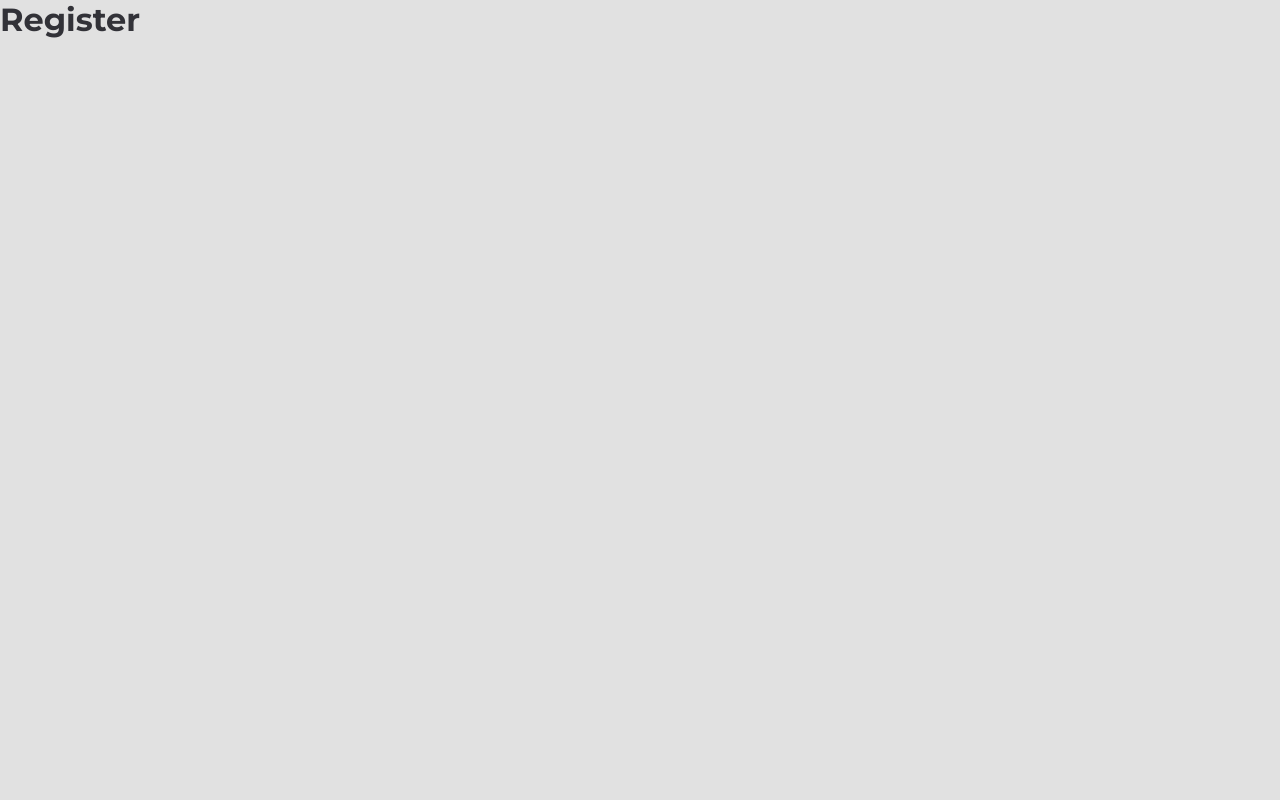
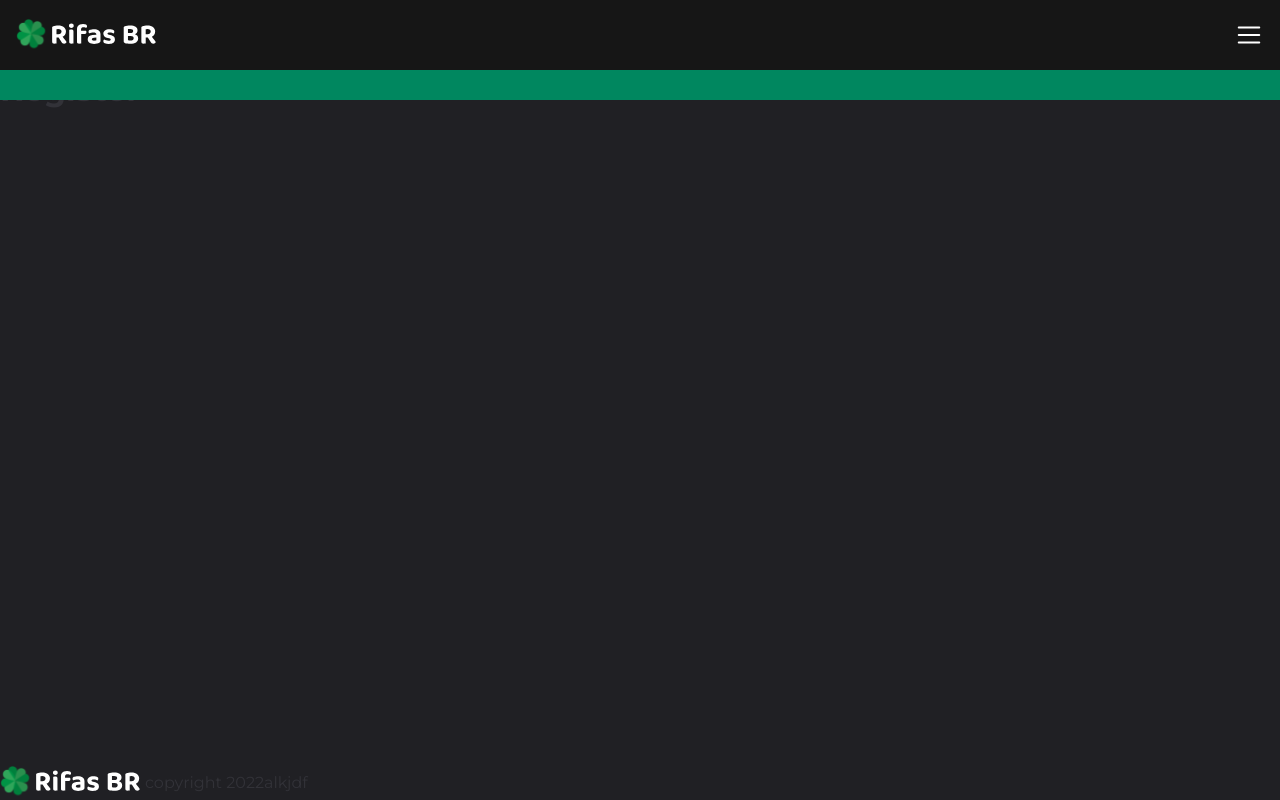
Before and after one commit to Adenilson-Oliveira/rifas-brl, a Next.js app: page /register in a window 1280 px wide. Built offline with nearby package versions, Linux system fonts and the light colour scheme.

Commit message:
header concluido

```diff
--- a/package.json
+++ b/package.json
@@ -16,6 +16,7 @@
     "eslint": "8.27.0",
     "eslint-config-next": "13.0.2",
     "next": "13.0.2",
+    "phosphor-react": "^1.4.1",
     "react": "18.2.0",
     "react-dom": "18.2.0",
     "typescript": "4.8.4"
--- /dev/null
+++ b/src/components/footer/index.tsx
@@ -0,0 +1,13 @@
+import Image from 'next/image'
+import logo from '../../assets/img/logo.svg'
+import { ContainerFooter } from './styles'
+
+export default function Footer() {
+  return (
+    <ContainerFooter>
+      <Image src={logo} width={145} height={35} alt="" />
+      <p>copyright 2022</p>
+      <p>alkjdf</p>
+    </ContainerFooter>
+  )
+}
--- /dev/null
+++ b/src/components/footer/styles.ts
@@ -0,0 +1,10 @@
+import { styled } from '../../styles'
+
+export const ContainerFooter = styled('footer', {
+  position: 'absolute',
+  bottom: 0,
+  left: 0,
+  display: 'flex',
+  alignItems: 'center',
+  justifyContent: 'center',
+})
--- /dev/null
+++ b/src/components/header/index.tsx
@@ -0,0 +1,13 @@
+import Image from 'next/image'
+import { List } from 'phosphor-react'
+import logo from '../../assets/img/logo.svg'
+import { ContainerHeader } from './styles'
+
+export default function Header() {
+  return (
+    <ContainerHeader>
+      <Image src={logo} alt="" width={145} height={35} />
+      <List />
+    </ContainerHeader>
+  )
+}
--- /dev/null
+++ b/src/components/header/styles.ts
@@ -0,0 +1,27 @@
+import { styled } from '../../styles'
+
+export const ContainerHeader = styled('header', {
+  backgroundColor: '$navigation',
+  display: 'flex',
+  alignItems: 'center',
+  justifyContent: 'space-between',
+  padding: '0 1rem',
+  height: 70,
+
+  svg: {
+    color: '$white',
+    lineHeight: 0,
+    backgroundColor: '$navigation',
+    fontSize: 30,
+  },
+
+  '&:before': {
+    content: '',
+    width: '100vw',
+    height: 30,
+    backgroundColor: '$green',
+    position: 'absolute',
+    top: 70,
+    left: 0,
+  },
+})
--- a/src/pages/_app.tsx
+++ b/src/pages/_app.tsx
@@ -1,8 +1,16 @@
 import type { AppProps } from 'next/app'
 import { globalStyles } from '../styles/global'
+import Header from '../components/header'
+import Footer from '../components/footer'
 
 globalStyles()
 
 export default function App({ Component, pageProps }: AppProps) {
-  return <Component {...pageProps} />
+  return (
+    <>
+      <Header />
+      <Component {...pageProps} />
+      <Footer />
+    </>
+  )
 }
--- a/src/pages/_document.tsx
+++ b/src/pages/_document.tsx
@@ -1,4 +1,5 @@
 import { Head, Html, Main, NextScript } from 'next/document'
+
 import { getCssText } from '../styles'
 
 export default function Document() {
--- a/src/styles/global.ts
+++ b/src/styles/global.ts
@@ -8,7 +8,7 @@ export const globalStyles = globalCss({
   },
 
   body: {
-    backgroundColor: '$gray3',
+    backgroundColor: '$gray8',
     color: '$gray7',
     '-webkit-font-smoothing': 'antialiased',
   },
--- a/src/styles/index.ts
+++ b/src/styles/index.ts
@@ -11,7 +11,7 @@ export const {
 } = createStitches({
   theme: {
     colors: {
-      white: '#ffffff',
+      white: '#FFFFFF',
 
       'green-dark': '#015f43',
       green: '#00875f',
@@ -29,6 +29,8 @@ export const {
       gray3: '#e1e1e1',
       gray2: '#f3f2f2',
       gray1: '#fafafa',
+
+      navigation: '#161616',
     },
     fontSizes: {
       text: '1rem',
```
Also changed, not shown: src/assets/img/logo.svg (added), 1 other file (tests, documents, lock files or other folders).
